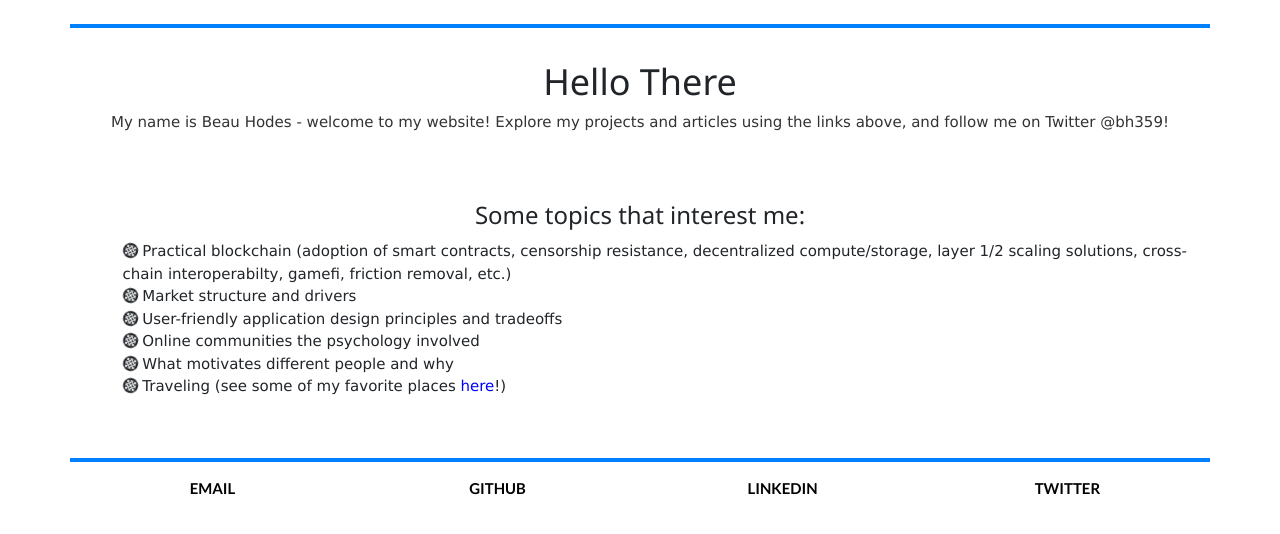
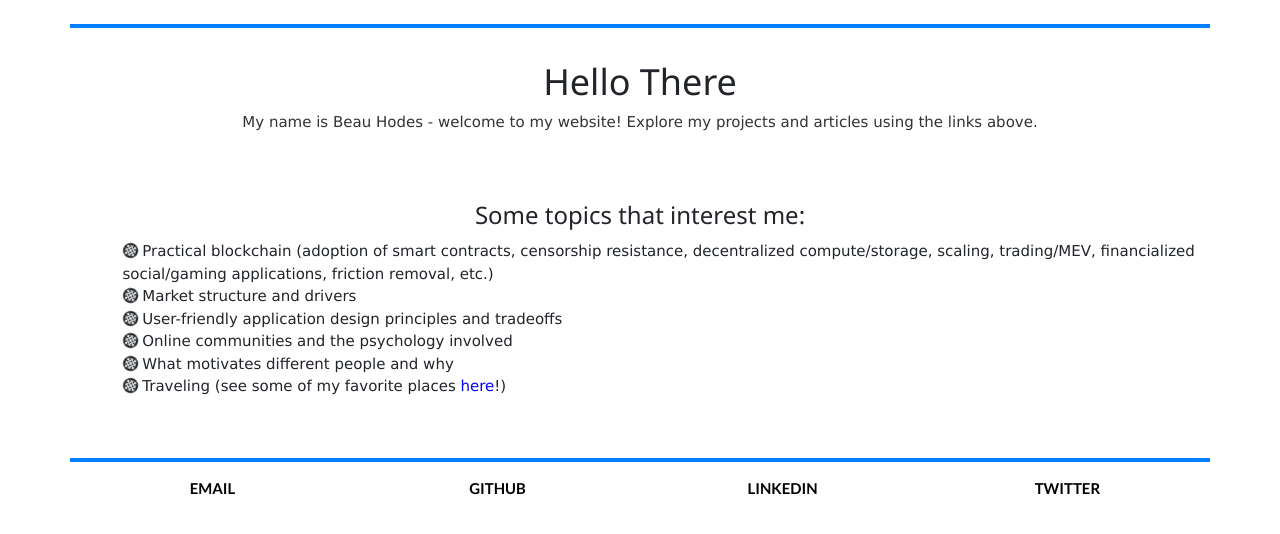
Before and after one commit to beauhodes/beauhodes.github.io, a Jekyll site: the page built from index.html, in a window 1280 px wide, cut to the strip 86-620 px from the top of the page. Built offline with Jekyll 4.4.1, drawn with Linux system fonts in a browser that asks for light colours; nearby versions of some CDN libraries.

Commit message:
Update index.html

```diff
--- a/index.html
+++ b/index.html
@@ -4,16 +4,16 @@ title: Beau Hodes
 ---
 <br>
 <h1 style="text-align:center;">Hello There</h1>
-<p style="text-align:center;">My name is Beau Hodes - welcome to my website! Explore my projects and articles using the links above, and <a href="https://twitter.com/bh359">follow me on Twitter @bh359</a>!</p>
+<p style="text-align:center;">My name is Beau Hodes - welcome to my website! Explore my projects and articles using the links above.</p>
 <br>
 <br>
 <h3 style="text-align:center;">Some topics that interest me:</h3>
 <div class="p">
 <ul class="fa-ul">
-  <li><i class="fas fa-stroopwafel fa-spin"></i> Practical blockchain (adoption of smart contracts, censorship resistance, decentralized compute/storage, layer 1/2 scaling solutions, cross-chain interoperabilty, gamefi, friction removal, etc.)</li>
+  <li><i class="fas fa-stroopwafel fa-spin"></i> Practical blockchain (adoption of smart contracts, censorship resistance, decentralized compute/storage, scaling, trading/MEV, financialized social/gaming applications, friction removal, etc.)</li>
   <li><i class="fas fa-stroopwafel fa-spin"></i> Market structure and drivers</li>
   <li><i class="fas fa-stroopwafel fa-spin"></i> User-friendly application design principles and tradeoffs</li>
-  <li><i class="fas fa-stroopwafel fa-spin"></i> Online communities the psychology involved</li>
+  <li><i class="fas fa-stroopwafel fa-spin"></i> Online communities and the psychology involved</li>
   <li><i class="fas fa-stroopwafel fa-spin"></i> What motivates different people and why</li>
   <li><i class="fas fa-stroopwafel fa-spin"></i> Traveling (see some of my favorite places <a href="/gallery" style="color: blue;">here</a>!)</li>
 </ul>
```
